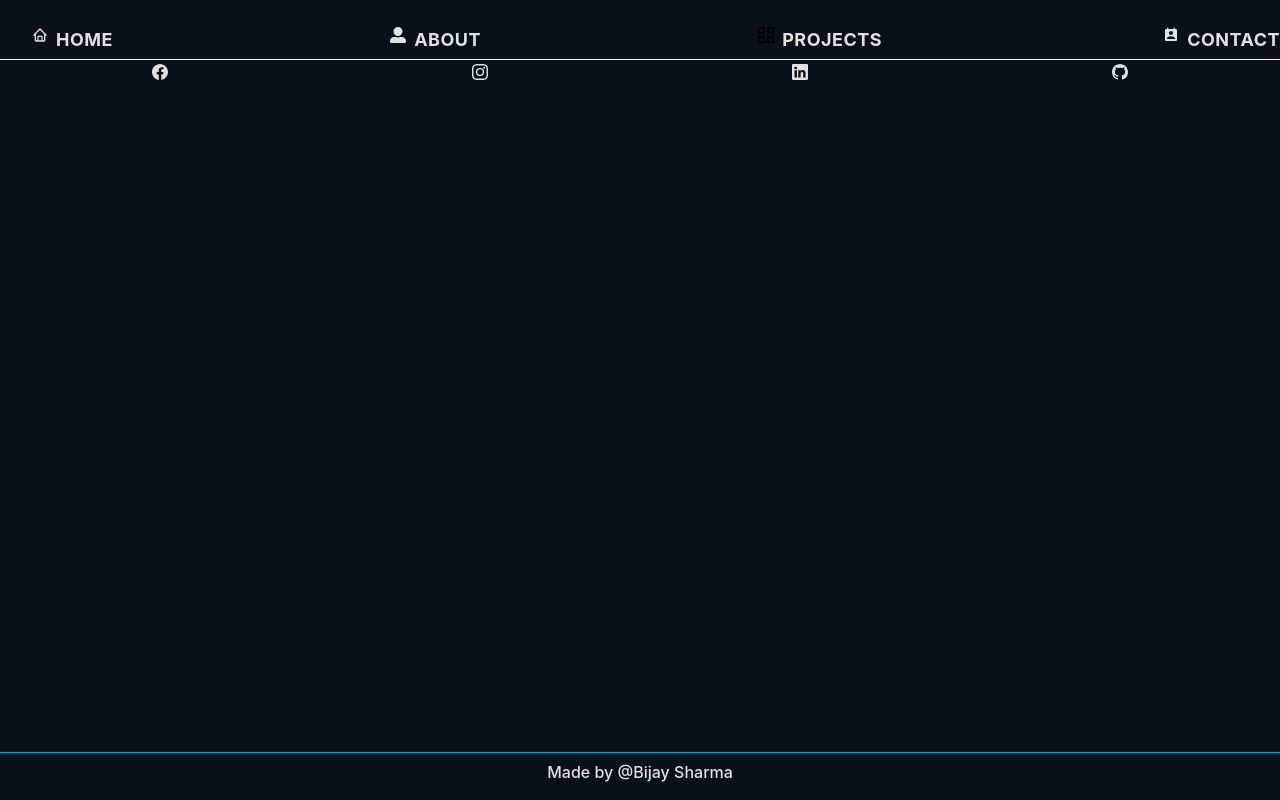
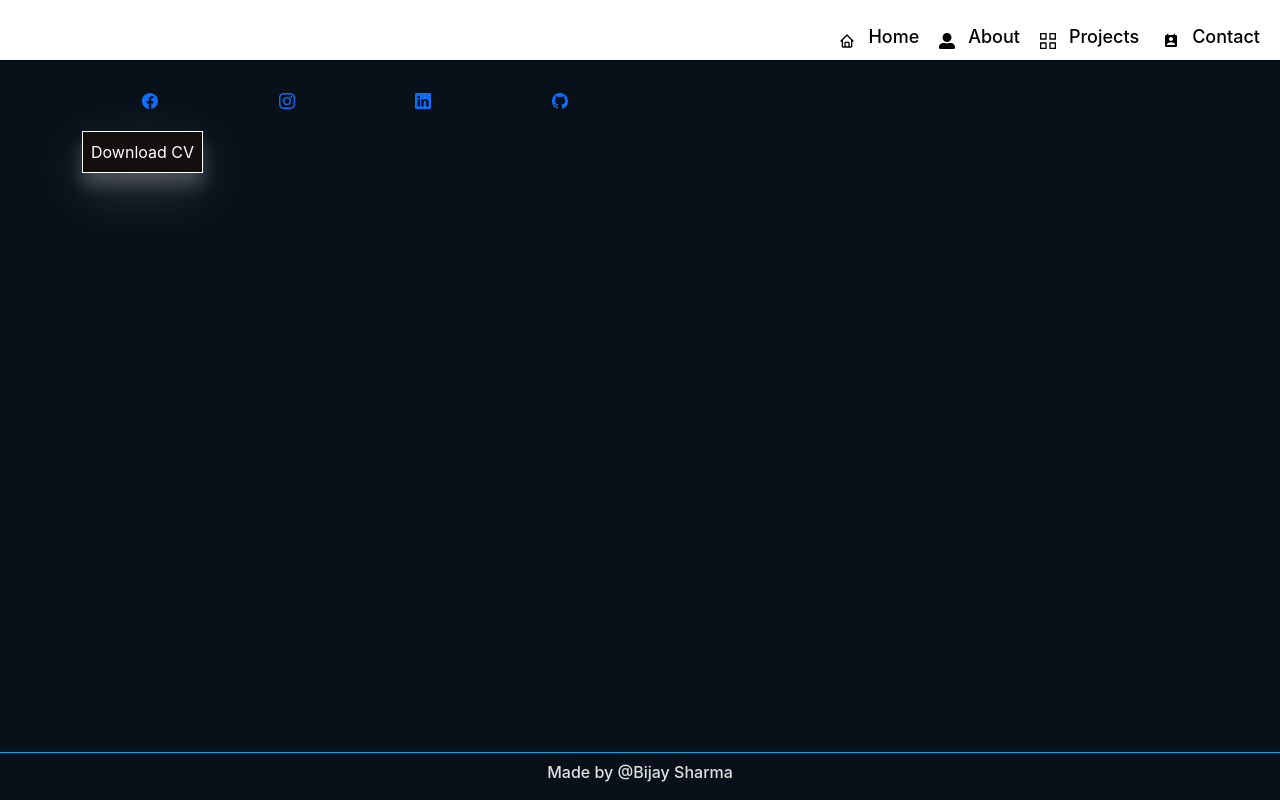
Before and after one commit to bijaysharma8335/myportfolio, a React (Create React App) app: page / in a window 1280 px wide. Built offline with nearby package versions, Linux system fonts and the light colour scheme.

Commit message:
Update Header

```diff
--- a/src/components/Header.css
+++ b/src/components/Header.css
@@ -55,9 +55,11 @@ img {
 .header-main nav.nav-menu ul li a.active {
     color: #fff;
 } */
-.header ul {
-    display: flex;
-    justify-content: space-between;
+.rheader ul {
+    /* display: flex;
+    justify-content: space-between; */
+    justify-content: flex-end;
+
     margin-top: 0;
     display: -webkit-flex;
     display: flex;
@@ -75,8 +77,10 @@ img {
     border-bottom: 1px solid #f5f5f5;
     z-index: 99;
 }
-
-.header .navigation a.content {
+.rnavigation {
+    align-items: flex-end;
+}
+.header .navigation a.header-content {
     color: #e1e1e1;
     margin-top: 20px;
     display: flex;
@@ -84,7 +88,58 @@ img {
 }
 
 @media screen and (max-width: 600px) {
-    .header .navigation a.content h4 {
+    .header .navigation ul li  a.header-content h2 {
         display: none;
     }
 }
+.header {
+    display: -webkit-flex;
+    display: flex;
+    -webkit-align-items: center;
+    align-items: center;
+    background-color: #fff !important;
+    opacity: 1;
+    width: 100%;
+    height: 60px;
+    position: fixed !important;
+    top: 0 !important;
+    border-bottom: 1px solid #f5f5f5;
+    z-index: 99;
+}
+.navigation {
+    width: -webkit-fit-content;
+    width: -moz-fit-content;
+    width: fit-content;
+    margin-left: auto;
+    height: 100%;
+    margin-right: 10px;
+    display: -webkit-flex;
+    display: flex;
+    -webkit-align-items: center;
+    align-items: center;
+    background-color: #fff !important;
+    opacity: 1;
+}
+.header .navigation ul {
+    margin-top: 4%;
+    display: flex;
+    justify-content: space-around;
+    align-items: center;
+}
+.header-content {
+    display: -webkit-flex;
+    display: flex;
+    -webkit-align-items: center;
+    padding-left: 10px;
+    padding-right: 10px;
+    height: 100% !important;
+    color: #000 !important;
+    text-decoration: none;
+}
+.header-content > h2 {
+    font-size: 18px;
+    margin-left: 5px !important;
+}
+.header .navigation ul li a.header-content:hover {
+    color: blue;
+}
--- a/src/components/Header.js
+++ b/src/components/Header.js
@@ -67,27 +67,27 @@ const Header = () => {
                 <div className="navigation">
                     <ul>
                         <li>
-                            <Link className="content" to="/">
+                            <Link className="header-content" to="/">
                                 <BiHome className="me-2" />
-                                <h4> Home</h4>
+                                <h2> Home</h2>
                             </Link>
                         </li>
                         <li>
-                            <Link className="content" to="/skills">
+                            <Link className="header-content" to="/skills">
                                 <FaUserAlt className="me-2" />
-                                <h4>About</h4>
+                                <h2>About</h2>
                             </Link>
                         </li>
                         <li>
-                            <Link className="content me-1" to="/projects">
+                            <Link className="header-content me-1" to="/projects">
                                 <GrProjects className="me-2 " />
-                                <h4> Projects</h4>
+                                <h2> Projects</h2>
                             </Link>
                         </li>
                         <li>
-                            <Link className="content" to="/contact">
+                            <Link className="header-content" to="/contact">
                                 <MdPermContactCalendar className="me-2" />
-                                <h4>Contact</h4>
+                                <h2>Contact</h2>
                             </Link>
                         </li>
                     </ul>
--- a/src/components/Projects.css
+++ b/src/components/Projects.css
@@ -1,7 +1,7 @@
 .projects {
     display: grid;
     grid-template-columns: repeat(4, 1fr);
-    gap: 0.5rem;
+    gap: 1rem;
 }
 
 @media screen and (max-width: 600px) {
--- a/src/components/Projects.js
+++ b/src/components/Projects.js
@@ -1,6 +1,6 @@
 import React from "react";
 import { useState } from "react";
-import { Button, Image } from "react-bootstrap";
+import { Button, Card, Container, Image } from "react-bootstrap";
 import "./Projects.css";
 const Projects = () => {
     const [projects, setProjects] = useState([
@@ -37,26 +37,19 @@ const Projects = () => {
                 "Admin Templates build usingReactjs Bootstrap Styled Components Redux react-redux ",
             github: "https://github.com/bijaysharma8335/Ecommerce-MERN",
         },
-        {
-            name: "Blogging Website",
-            percentage: 60,
-            image: "https://sp-ao.shortpixel.ai/client/to_webp,q_glossy,ret_img,w_1024,h_576/https://www.iimtindia.net/Blog/wp-content/uploads/2021/05/Blogging-1024x576.jpg",
-            description:
-                "Admin Templates build usingReactjs Bootstrap Styled Components Redux react-redux ",
-            github: "https://github.com/bijaysharma8335/Ecommerce-MERN",
-        },
     ]);
     return (
-        <div className="projects p-2"style={{marginBottom:"5%"}}>
+        <Container>
+            <div className="projects " style={{ marginBottom: "5%" }}>
                 {projects.map((project, index) => {
                     return (
-                    <div className="border rounded p-2 my-2 ">
+                        <div className="border rounded my-2 p-2">
                             <Image
                                 src={project.image}
                                 style={{ objectFit: "cover" }}
                                 alt=""
                                 className="d-block rounded my-2"
-                            width={400}
+                                width={200}
                                 height={200}
                             />
                             <h2 className="d-block">{project.name}</h2>
@@ -78,6 +71,7 @@ const Projects = () => {
                     );
                 })}
             </div>
+        </Container>
     );
 };
 
--- a/src/components/Resume.js
+++ b/src/components/Resume.js
@@ -2,7 +2,7 @@ import React from "react";
 import "./Resume.css";
 const Resume = () => {
     return (
-        <div className="row">
+        <div className="row mb-4">
             <div className="col-md-6">
                 <div className="subheading">
                     <h5>Experience</h5>
--- a/src/components/Skills.js
+++ b/src/components/Skills.js
@@ -47,7 +47,7 @@ const SkillBars = () => {
 
     return (
         <Container className="my-2">
-            <div className={"col-12 col-sm-12 col-md-12 col-lg-6  "}>
+            {/* <div className={"col-12 col-sm-12 col-md-12 col-lg-6  "}>
                 <div className="subheading">
                     {" "}
                     <h5>Coding Skills</h5>
@@ -73,8 +73,8 @@ const SkillBars = () => {
                         </div>
                     );
                 })}
-            </div>
-            <hr />
+            </div> */}
+
             <div className="subheading">
                 <h5>SKILLS</h5>
             </div>
--- a/src/index.css
+++ b/src/index.css
@@ -84,8 +84,25 @@ button {
     right: 0;
     background-color: #00a3e1;
 }
+
+input::-webkit-outer-spin-button,
+input::-webkit-inner-spin-button {
+    -webkit-appearance: none;
+    margin: 0;
+    opacity: 1;
+}
+
+input[type="number"] {
+    -moz-appearance: textfield;
+}
+
+.cursor-pointer:hover {
+    cursor: pointer;
+}
+
 @media screen and(max-width:600px) {
     .grid {
         grid-template-columns: repeat(2, 1fr);
     }
+
 }
--- a/src/pages/Home.css
+++ b/src/pages/Home.css
@@ -10,3 +10,47 @@
     border-radius: 999px;
     box-shadow: 0 0 10px rgb(0 0 0 / 30%);
 }
+.facebook:hover {
+    border-radius: 10%;
+    background-color: #fff;
+    color: blue;
+}
+
+.instagram:hover {
+    border-radius: 10%;
+    background-color: #fff;
+    color: #fb3958;
+}
+
+.github:hover {
+    border-radius: 10%;
+    background-color: #fff;
+    color: #171515;
+}
+
+.linkedin:hover {
+    border-radius: 10%;
+    background-color: #fff;
+    color: #0077b5;
+}
+.search:hover {
+    background-color: #fff;
+    color: #44b7ff;
+}
+.container {
+    margin-top: 87px !important;
+}
+.btn-cv {
+    margin-top: 20px;
+}
+.btn-cv button {
+    padding: 8px;
+    border: 1px solid #fff;
+    color: #fff;
+    background-color: rgb(20, 15, 15);
+    box-shadow: 0 12px 16px 0 rgba(214, 210, 210, 0.24), 0 17px 50px 0 rgba(231, 224, 224, 0.19);
+}
+.btn-cv button:hover {
+    color: #fffdfd;
+    background-color: rgb(55, 51, 51);
+}
--- a/src/pages/Home.js
+++ b/src/pages/Home.js
@@ -4,18 +4,38 @@ import SkillBars from "../components/Skills";
 import { BsFacebook, BsInstagram, BsLinkedin, BsGithub } from "react-icons/bs";
 import "./Home.css";
 import profile from "../Assets/Profile/profile.jpeg";
+import { Link } from "react-router-dom";
 const Home = () => {
     return (
-        <div className="home">
-            {/* <img src={profile} alt="" width={200} height={200} /> */}
-            {/* <SkillBars /> */}
-            {/* <Projects /> */}
-            <div className="home-icons">
-                <BsFacebook />
-                <BsInstagram />
-                <BsLinkedin />
-                <BsGithub />
+        <div className="container">
+            <div className="row">
+                <div className="col-md-6">
+                    <div className="home-icons">
+                        <Link
+                        // to={{
+                        //     pathname: "https://www.facebook.com/bijay.sharma.8335",
+                        // }}
+                        // target="_blank"
+                        >
+                            <BsFacebook className=" facebook cursor-pointer" />
+                        </Link>
+                        <Link>
+                            <BsInstagram className="instagram cursor-pointer" />
+                        </Link>
+                        <Link>
+                            <BsLinkedin className="linkedin cursor-pointer" />
+                        </Link>
+                        <Link>
+                            <BsGithub className="github cursor-pointer" />
+                        </Link>
+                    </div>
+                    <div className="btn-cv">
+                        <button>Download CV</button>
+                    </div>
+                </div>
+                <div className="col-md-6"></div>
             </div>
+            <div className="home"></div>
         </div>
     );
 };
```
Also changed, not shown: src/pages/Contact.js (+3 -8 lines). Lines whose indentation alone changed are shown as unchanged.
